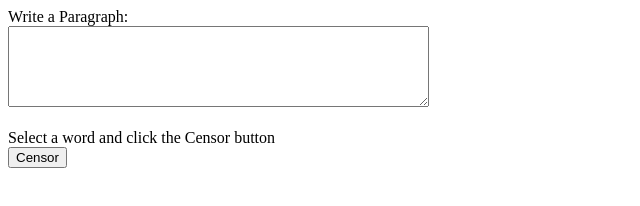
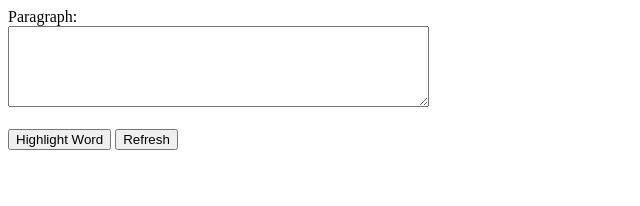
Before and after one commit to nizam73/CensWord, a plain HTML site: page index.html in a window 1280 px wide. Shown: the whole page, without its empty margins (0-640 px from the left). Drawn offline with Linux system fonts and the light colour scheme.

Commit message:
index.html

```diff
--- a/index.html
+++ b/index.html
@@ -37,12 +37,17 @@
 
       return highlightedWord;
     }
+
+    function refreshInput() {
+      var inputBox = document.getElementById('inputBox');
+      inputBox.value = "";
+    }
   </script>
 </head>
 <body>
-  <label for="inputBox">Write a Paragraph:</label><br>
+  <label for="inputBox">Paragraph:</label><br>
   <textarea id="inputBox" rows="5" cols="50"></textarea><br><br>
-  <div> Select a word and click the Censor button </div>
-  <button onclick="highlightWord()">Censor</button>
+  <button onclick="highlightWord()">Highlight Word</button>
+  <button onclick="refreshInput()">Refresh</button>
 </body>
 </html>
```
